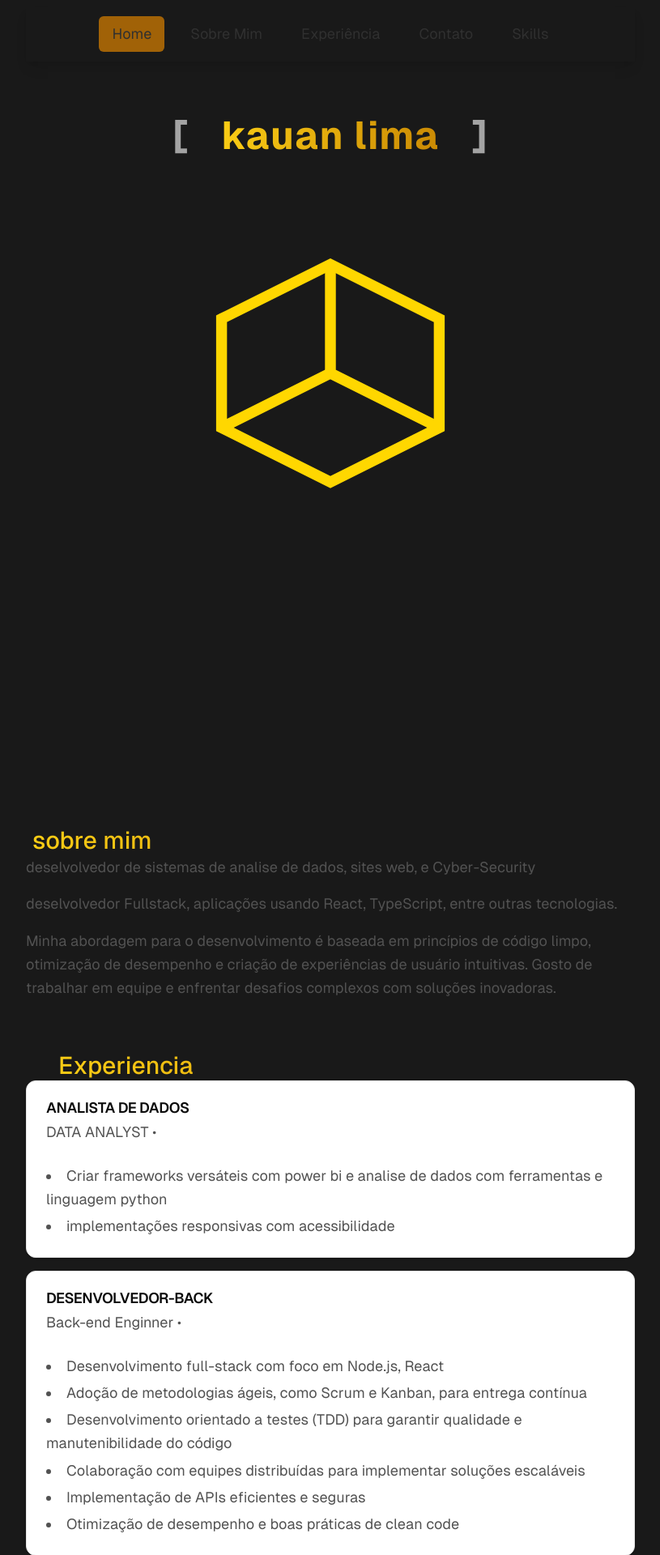
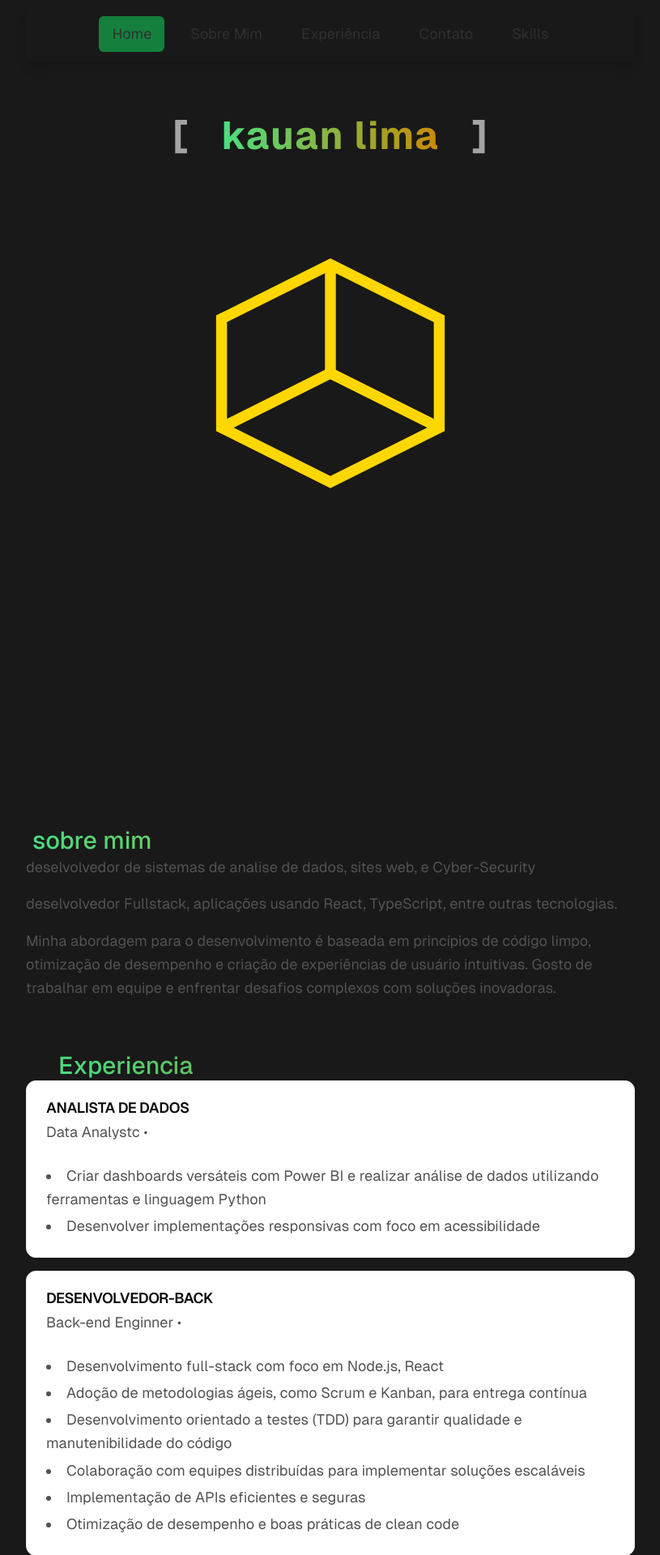
Before and after one commit to kalveslima/app-portifolio, a Next.js app: page / in a window 1280 px wide. Shown: the top 1920 px of the page at 81% size, without its empty margins (232-1047 px from the left). Built offline with nearby package versions, Linux system fonts and the light colour scheme.

Commit message:
versao-0.0.3

```diff
--- a/app/about.tsx
+++ b/app/about.tsx
@@ -1,7 +1,7 @@
 export default function About() {
     return (
       <section id="about" className="py-16">
-        <h2 className="text-3xl font-medium mx-2 mx-10 text-transparent bg-clip-text bg-gradient-to-r from-yellow-400 to-yellow-600">sobre mim</h2>
+        <h2 className="text-3xl font-medium mx-2 mx-10 text-transparent bg-clip-text bg-gradient-to-r from-green-400 to-yellow-600">sobre mim</h2>
         <div className="space-y-4 text-lg text-neutral-600 leading-relaxed">
           <p>
             deselvolvedor de sistemas de analise de dados, sites web, e Cyber-Security
--- a/app/experience.tsx
+++ b/app/experience.tsx
@@ -4,12 +4,11 @@ export default function Experience() {
   const experiences = [
     {
       company: "ANALISTA DE DADOS",
-      role: "DATA ANALYST",
+      role: "Data Analystc",
 
       responsibilities: [
-        "Criar frameworks versáteis com power bi e analise de dados com ferramentas e linguagem python",
-        "implementações responsivas com acessibilidade ",
-      ],
+       "Criar dashboards versáteis com Power BI e realizar análise de dados utilizando ferramentas e linguagem Python",
+  "Desenvolver implementações responsivas com foco em acessibilidade",]
     },
 
     {
@@ -43,7 +42,7 @@ export default function Experience() {
 
   return (
     <section id="experience" className="py-13">
-      <h2 className="text-3xl font-medium mx-10 text-transparent bg-clip-text bg-gradient-to-r from-yellow-400 to-yellow-600"> Experiencia </h2>
+      <h2 className="text-3xl font-medium mx-10 text-transparent bg-clip-text bg-gradient-to-r from-green-400 to-yellow-700"> Experiencia </h2>
       <div className="space-y-4 text-lg text-neutral-600 leading-relaxed">
         {experiences.map((exp, index) => (
           <Card key={index}>
--- a/app/globals.css
+++ b/app/globals.css
@@ -94,3 +94,6 @@ body {
   background-color: rgb(25, 25, 25);
   color: rgb(48, 48, 48);
 }
+.u{
+  background-color: darkslategrey;
+}
--- a/app/logo.tsx
+++ b/app/logo.tsx
@@ -1,4 +1,4 @@
-export default function Logo({ className = "" }: { className?: string }) {
+export default function Logo({ className = "u" }: { className?: string }) {
   return (
     <svg
       viewBox="0 0 100 100"
--- a/app/page.tsx
+++ b/app/page.tsx
@@ -21,7 +21,7 @@ export default function Page() {
   }, [])
 
   return (
-    <main className="min-h-screen w-full bg-white space-y-28">
+    <main className="min-h-screen w-full bg-white space-y-28 bg-yellow-400">
       <div className="max-w-3xl mx-auto px-2 py-2">
         <Menu/>
         <About />
--- a/components/contatc.tsx
+++ b/components/contatc.tsx
@@ -4,7 +4,7 @@ import { Github, Linkedin, Mail } from 'lucide-react'
 export default function Contact() {
   return (
     <section id="contact" className="py-16">
-      <h2 className="text-3xl font-medium mx-2 text-transparent bg-clip-text bg-gradient-to-r from-yellow-400 to-orange-600">Get in touch</h2>
+      <h2 className="text-3xl font-medium mx-2 text-transparent bg-clip-text bg-gradient-to-r from-green-400 to-orange-600">Get in touch</h2>
       <div className="space-y-6">
         <p className="text-lg text-neutral-600">Estou sempre aberto a novas oportunidades e colaborações.
         Sinta-se à vontade para entrar em contato se desejar se conectar!
--- a/components/hero.tsx
+++ b/components/hero.tsx
@@ -6,7 +6,7 @@ export default function Hero() {
     <section className="h-screen flex flex-col items-center justify-center animate-fade-in">
 <h1 className="text-4xl md:text-5xl font-bold tracking-wide text-center font-sans">
 <span className="text-neutral-400">{'['}</span>
-<span className="mx-10 text-transparent bg-clip-text bg-gradient-to-r from-yellow-400 to-yellow-600">
+<span className="mx-10 text-transparent bg-clip-text bg-gradient-to-r from-green-400 to-yellow-600">
 
           kauan lima
         </span>
--- a/components/menu.tsx
+++ b/components/menu.tsx
@@ -21,15 +21,15 @@ export default function Home() {
   ];
 
   return (
-    <div className="min-h-screen bg-yellow-500 text-gray-600">
+    <div className="min-h-screen bg-green-500 text-gray-600">
       <nav className="bg-gray- shadow-lg">
         <ul className="flex flex-wrap justify-center gap-2 sm:gap-4 p-3 text-sm sm:text-lg max-w-full overflow-x-auto">
           {menuItems.map(({ name, key }) => (
             <li
               key={key}
               onClick={() => setActiveComponent(key)}
-              className={`cursor-pointer px-4 py-2 rounded-md transition-all duration-300 ${
-                activeComponent === key ? "bg-yellow-700" : "hover:bg-yellow-500"
+              className={`cursor-pointer px-4 py-2 rounded-md transition-all duration-200 ${
+                activeComponent === key ? "bg-green-700" : "hover:bg-green-400"
               }`}
             >
               {name}
--- a/components/skills.tsx
+++ b/components/skills.tsx
@@ -8,7 +8,7 @@ export default function Skills() {
 
   return (
     <section id="skills" className="py-16">
-      <h2 className="text-3xl font-medium mx-2 mx-10 text-transparent bg-clip-text bg-gradient-to-r from-yellow-400 to-yellow-600">Skills</h2>
+      <h2 className="text-3xl font-medium mx-2 mx-10 text-transparent bg-clip-text bg-gradient-to-r from-green-400 to-yellow-600">Skills</h2>
       <div className="flex flex-wrap gap-5">
         {skills.map((skill) => (
           <Badge key={skill} variant="secondary" className="text-base py-2 px-4">
```
